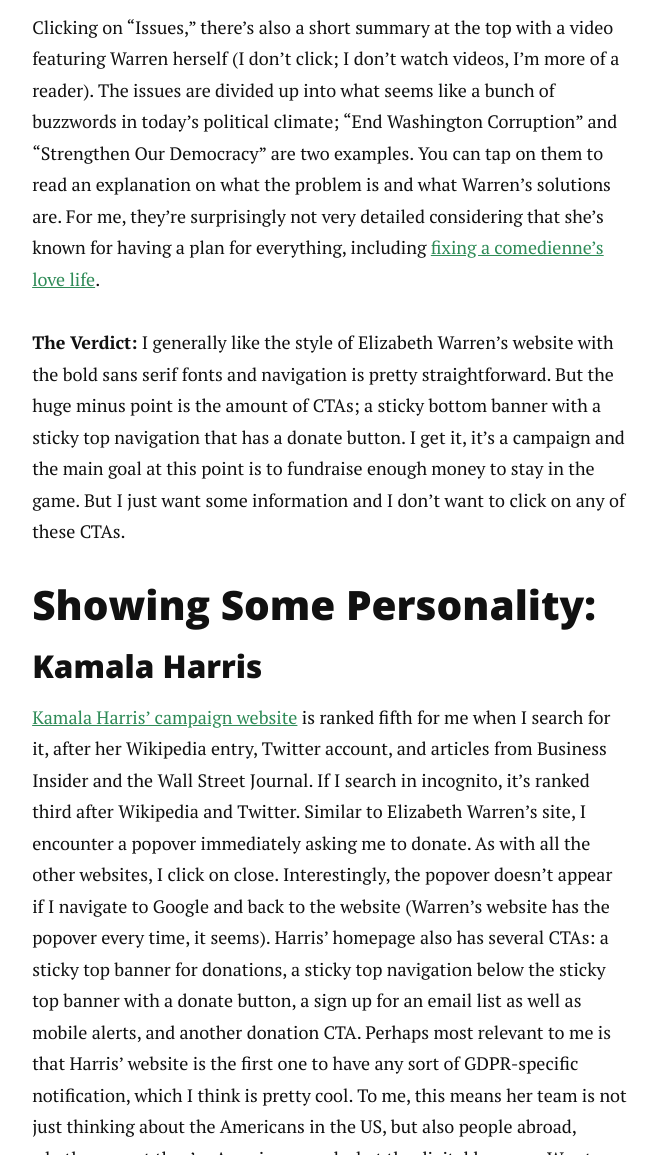
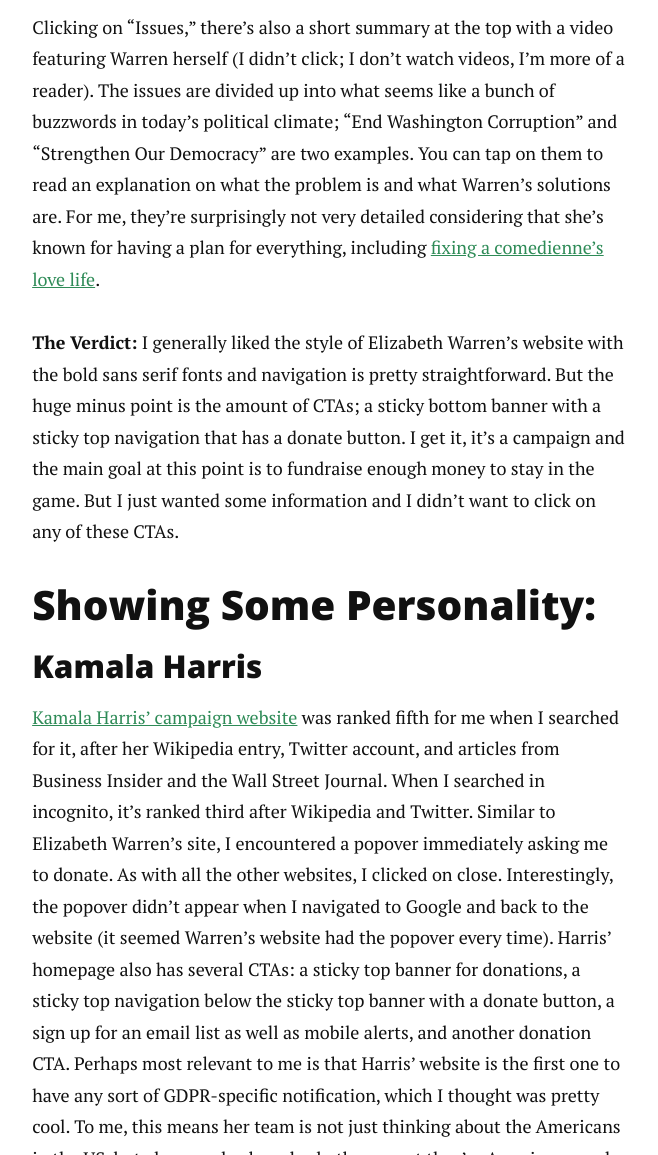
Before and after one commit to psannielee/blog, a Jekyll site: the page built from _posts/2019-07-30-what-5-democratic-candidates-websites-can-tell-you.md, in a window 1280 px wide and 1400 px high, scrolled down 11343 px. Shown: the part 245-1400 px from the top of the window, without its empty margins (310-968 px from the left). Built offline with Jekyll 4.4.1, drawn with Linux system fonts in a browser that asks for light colours; nearby versions of some CDN libraries; some of the changed text lies outside the part shown.

Commit message:
Corrected grammar in 26 July post and improved writing

```diff
--- a/_posts/2019-07-30-what-5-democratic-candidates-websites-can-tell-you.md
+++ b/_posts/2019-07-30-what-5-democratic-candidates-websites-can-tell-you.md
@@ -92,19 +92,19 @@
 ## Simple Yet Effective:
 ### Bernie Sanders
 
-Googling Bernie Sanders, I see that [his website](https://berniesanders.com/){:target="_blank"} is the third hit after his Wikipedia entry and Twitter account. That's fine. When I
-land on his site, the contrast to Joe Biden's site is really stark. There's a video playing in the background, the text is left aligned, and white space is used well. Signing up
+Googling Bernie Sanders, I saw that [his website](https://berniesanders.com/){:target="_blank"} is the third hit after his Wikipedia entry and Twitter account. That's fine. When I
+landed on his site, the contrast to Joe Biden's site is really stark. There's a video playing in the background, the text is left aligned, and white space is used well. Signing up
 to their mailing list is the most important CTA besides the donate button; Biden's website had some popover that didn't appear consistently and I couldn't tell when it would appear
 or not. Bernie's website does a much better job here; they're just asking you for your email first and will bombard you with information later. The only similarity is that Bernie's site
-is also red, white, and blue but it uses blue hues instead of only the three colors.
+is also red, white, and blue but it uses blue hues instead of only the three colors so that it is less obvious using a patriotic palette.
 
 ![Bernie Sanders' homepage and navigation](/assets/img/bernie_home_nav.jpg "Bernie Sanders' homepage and navigation")
 
-I really like the menu on Bernie's website&mdash;it's clear, concise, and I know exactly what to click on to get the information I want.
-When I navigate to issues, I see that it's a piece of cake to find what I'm looking for. There's an elevator pitch with Bernie's signature, and it kind of makes me laugh
+I really liked the menu on Bernie's website&mdash;it's clear, concise, and I knew exactly what to click on to get the information I wanted.
+When I navigated to issues, I saw that it's a piece of cake to find what I was looking for. There's an elevator pitch with Bernie's signature, and it kind of made me laugh
 because it's sort of like having an email with an image of someone's signature; everyone knows it's not real, but it's trying to be authentic.
 
-The issues on the page are concisely labeled in a blue field/button. There's no mistaking anything for something else and I don't have to dig around. Clicking through the various issues,
+The issues on the page are concisely labeled in a blue field/button. There's no mistaking anything for something else and I didn't have to dig around. Clicking through the various issues,
 each issue also has a short summary on top why Bernie thinks the issue is important. You can just imagine Bernie yelling these things at you.
 
 ![Bernie Sanders' issues page and footer](/assets/img/bernie_issues_footer.jpg "Bernie Sanders' issue page and footer")
@@ -113,14 +113,14 @@
 the "not the billionaires" statement is Bernie's thing, it fits well into who he is.
 
 **The Verdict:** Bernie's website feels a lot more modern than Joe Biden's. It's very direct and gets to the point, and it's clear that the people behind Bernie's website
-are more in touch with current tech trends. Usability is super easy and I know how to get the information I need quickly. It's simple, yet elegant and gets the job done.
+are more in touch with current tech trends. Usability is super easy and I knew how to get the information I needed quickly. It's simple, yet elegant and gets the job done.
 
 ## Call-to-Action Overload:
 ### Elizabeth Warren
 
-Googling candidates and finding their websites is an adventure. With Elizabeth Warren, when searching on my phone, her website is the second hit after her Wikipedia entry.
-I immediately see that her website has a slash in it, and all I can see is "/pocah," which has me immediately confused and thinking it could be another troll. Instead,
-I am led to [this page](https://elizabethwarren.com/pocahontas){:target="_blank"}, which is from her official campaign, and it tells how the domain owner of
+Googling candidates and finding their websites was an adventure. With Elizabeth Warren, when searching on my phone, her website was the second hit after her Wikipedia entry.
+I immediately saw that her website has a slash in it, and all I could see was "/pocah," which had me immediately confused and thinking it could be another troll. Instead,
+I was led to [this page](https://elizabethwarren.com/pocahontas){:target="_blank"}, which is from her official campaign, and it tells how the domain owner of
 Pocahontas.com redirected their site to the campaign website (I was half right that it had to do with trolling. For non-US people that aren't familiar with why this would
 happen, our idiot-in-chief nicknamed Warren "Pocahontas" after some controversy that she claimed to have Native American heritage). The page urges the domain
 owner to redirect to the National Indigenous Women's Resource Center instead and goes on to detail the real story of Pocahontas, explaining that "violence continues to devastate Native communities."
@@ -128,51 +128,51 @@
 
 ![Elizabeth Warren's landing page and homepage](/assets/img/warren_landing_home.jpg "Elizabeth Warren's landing page and homepage")
 
-Navigating to [her homepage](https://elizabethwarren.com/){:target="_blank"}, a popover immediately asks me if I want to donate. No, thank you, I am just looking for information, and your popover is really
+Navigating to [her homepage](https://elizabethwarren.com/){:target="_blank"}, a popover immediately asked me if I want to donate. No, thank you, I am just looking for information, and your popover is really
 annoying. I can only wonder what the effectiveness of that is, but then again, I don't think the majority of people seeking out candidate websites are comparing them like I am. After closing the
-popover, there's an annoying sticky banner on the bottom asking if I want to donate. NO. I clicked your popover away, do I really want to have this annoying banner there?! I get it, candidates
+popover, there's an annoying sticky banner on the bottom asking if I want to donate. NO. I clicked the popover away, do I really want to have this annoying banner there?! I get it, candidates
 need to raise money to stay in the race, but I am just looking for some information! In addition to the annoying sticky bottom banner, there's another banner at the top of the page urging me
-to attend or host a watch party for the debate. When I click on it, it leads to a page which leads to another page where I can sign up to volunteer. I'm seriously wondering at this point
+to attend or host a watch party for the debate. When I clicked on it, it led to a page which led to another page where I could sign up to volunteer. I was seriously wondering at this point
 what's more important for her campaign&mdash;volunteering or raising money? These banners are irritating, though luckily only the bottom one is sticky.
 
 ![Elizabeth Warren's CTAs](/assets/img/warren_ctas.jpg "Elizabeth Warren's CTAs")
 
 In addition to these two CTA banners, when you scroll down the home page a little bit, there's a carousel of inspiring text that then lands on "Will you join our fight in your neighborhood?" with
 the button "I'm all in" and the other option, "I'm not sure yet." OK, seriously, three CTAs on the homepage and nothing else but a video in the background like Bernie. Scrolling down the homepage and
-there's more actions for you to take: sign up for the email list, RSVP for events, find events near you, another "Join us" and "I'm in" CTA, and finally, another email list sign up CTA. I count a total
+there's more actions for you to take: sign up for the email list, RSVP for events, find events near you, another "Join us" and "I'm in" CTA, and finally, another email list sign up CTA. I counted a total
 of *seven* CTAs on the homepage, and that's not also counting the "Donate" button at the top right which is sticky with the rest of the top navigation.
 
-When I navigate to the hamburger menu, I like the big, bold font, the color scheme, and the clear menu item names. However, good Lord, there's *yet another* CTA to donate money built directly into
+When I navigated to the hamburger menu, I liked the big, bold font, the color scheme, and the clear menu item names. However, good Lord, there's *yet another* CTA to donate money built directly into
 the navigation menu. I get it, you want me to donate my money or time. I used to joke at my last job about integrating more pop-ups and more popovers for user retention, but Warren's website is
 giving me a run for my money.
 
 ![Elizabeth Warren's navigation and issues page](/assets/img/warren_nav_issues.jpg "Elizabeth Warren's navigation and issues page")
 
-Clicking on "Issues," there's also a short summary at the top with a video featuring Warren herself (I don't click; I don't watch videos, I'm more of a reader). The issues are divided up into
+Clicking on "Issues," there's also a short summary at the top with a video featuring Warren herself (I didn't click; I don't watch videos, I'm more of a reader). The issues are divided up into
 what seems like a bunch of buzzwords in today's political climate; "End Washington Corruption" and "Strengthen Our Democracy" are two examples. You can tap on them to read an explanation on what the problem
 is and what Warren's solutions are. For me, they're surprisingly not very detailed considering that she's known for having a plan for everything, including
 [fixing a comedienne's love life](https://www.npr.org/2019/05/20/724935521/sen-elizabeth-warren-has-a-plan-for-everything-including-your-love-life){:target="_blank"}.
 
-**The Verdict:** I generally like the style of Elizabeth Warren's website with the bold sans serif fonts and navigation is pretty straightforward. But the huge minus point is the amount of CTAs;
+**The Verdict:** I generally liked the style of Elizabeth Warren's website with the bold sans serif fonts and navigation is pretty straightforward. But the huge minus point is the amount of CTAs;
 a sticky bottom banner with a sticky top navigation that has a donate button. I get it, it's a campaign and the main goal at this point is to fundraise enough money to stay in the game. But I just
-want some information and I don't want to click on any of these CTAs.
+wanted some information and I didn't want to click on any of these CTAs.
 
 ## Showing Some Personality:
 ### Kamala Harris
 
-[Kamala Harris' campaign website](https://kamalaharris.org/){:target="_blank"} is ranked fifth for me when I search for it, after her Wikipedia entry, Twitter account, and articles from Business Insider and the Wall Street Journal. If I search
-in incognito, it's ranked third after Wikipedia and Twitter. Similar to Elizabeth Warren's site, I encounter a popover immediately asking me to donate. As with all the other websites, I click on close.
-Interestingly, the popover doesn't appear if I navigate to Google and back to the website (Warren's website has the popover every time, it seems). Harris' homepage also has several CTAs: a sticky
+[Kamala Harris' campaign website](https://kamalaharris.org/){:target="_blank"} was ranked fifth for me when I searched for it, after her Wikipedia entry, Twitter account, and articles from Business Insider and the Wall Street Journal. When I searched
+in incognito, it's ranked third after Wikipedia and Twitter. Similar to Elizabeth Warren's site, I encountered a popover immediately asking me to donate. As with all the other websites, I clicked on close.
+Interestingly, the popover didn't appear when I navigated to Google and back to the website (it seemed Warren's website had the popover every time). Harris' homepage also has several CTAs: a sticky
 top banner for donations, a sticky top navigation below the sticky top banner with a donate button, a sign up for an email list as well as mobile alerts, and another donation CTA.
-Perhaps most relevant to me is that Harris' website is the first one to have any sort of GDPR-specific notification, which I think is pretty cool. To me, this means her team is not just
+Perhaps most relevant to me is that Harris' website is the first one to have any sort of GDPR-specific notification, which I thought was pretty cool. To me, this means her team is not just
 thinking about the Americans in the US, but also people abroad, whether or not they're Americans, and what the digital laws are. Way to respect GDPR.
 
 ![Kamala Harris' CTA and homepage](/assets/img/harris_cta_home.jpg "Kamala Harris' CTA and homepage")
 
-When I click on the menu, I notice a few things. First, the "En español" option is at the top, which I guess makes sense for a senator from California. I'm not quite sure where to get policy details,
-but reading all of the points, it's process of elimination that it's "Our America." The one thing I find really interesting is that the menu links to various social media accounts, including
+When I clicked on the menu, I noticed a few things. First, the "En español" option is at the top, which I guess makes sense for a senator from California. I wasn't quite sure where to get policy details,
+but reading all of the points, it was process of elimination that it's "Our America." The one thing I found really interesting is that the menu links to various social media accounts, including
 [Medium](https://medium.com/@KamalaHarris){:target="_blank"} and [Spotify](https://open.spotify.com/user/kamalaharris){:target="_blank"} (her summer playlist is pretty dope, even if it's not my
-usual taste in music). When I get to the page where I can find policy issues, I notice there's a lot of white space and the headlines for each section almost appear smaller than "Read more." Regardless,
+usual taste in music). When I got to the page where I could find policy issues, I noticed there's a lot of white space and the headlines for each section almost appear smaller than "Read more." Regardless,
 it's pretty easy to find the issues that are important to me.
 
 ![Kamala Harris' navigation and issues page](/assets/img/harris_nav_issues.jpg "Kamala Harris' navigation and issues page")
@@ -182,20 +182,20 @@
 get into how Harris wants to solve these issues, these are very concrete plans. Of course, passing legislation as president would be difficult if you can't get Congress on board, but that discussion is
 for another day.
 
-**The Verdict:** Kamala Harris' website doesn't feel as sophisticated as Elizabeth Warren or Bernie Sanders' sites, but it still feels modern and up-to-date. Much like Warren's website, I quite like
-the color scheme and the fonts. Harris uses serif fonts with long text, which I find is a bit easier to read when dealing with long text. I also appreciate the personal touch with the Spotify account and the
+**The Verdict:** Kamala Harris' website doesn't feel as sophisticated as Elizabeth Warren or Bernie Sanders' sites, but it still feels modern and up-to-date. Much like Warren's website, I quite liked
+the color scheme and the fonts. Harris uses serif fonts with long text, which I find is a bit easier to read when dealing with long text. I also appreciated the personal touch with the Spotify account and the
 amount of detail some of her policy proposals have. The CTAs are somewhat distracting, but less so than Warren's.
 
 ## On Point Personal Branding:
 ### Pete Buttigieg
 
-When I search for [Pete Buttigieg's website](https://peteforamerica.com/){:target="_blank"}, the first thing that strikes me is that it's the first hit, not his Wikipedia page or Twitter account. I'm not
-exactly sure why, but I suspect it might be because he's lesser known, being the mayor of South Bend, Indiana, than any of the four other candidates above. My other thought might be because he's the only
+When I searched for [Pete Buttigieg's website](https://peteforamerica.com/){:target="_blank"}, the first thing that struck me is that it's the first hit, not his Wikipedia page or Twitter account. I wasn't
+exactly sure why, but I suspected it might be because being the mayor of South Bend, Indiana, he's lesser known than any of the four other candidates above. My other thought was that he's the only
 millennial in the group and may actually have a really good team of people who understand SEO.
 
-My first impression is that the website color scheme is reminiscent of universities in the US, specifically Notre Dame, or of the US Navy. Interestingly, both Notre Dame and the US navy are relevant to Buttigieg's
-story&emdash;his parents were professors at Notre Dame and he served in the US Navy. Nice work if this was the intent, though I'm unsure if a voter who wasn't familiar with his story would get this. To be
-fair, my other thought was that the colors remind me of Ravenclaw House, but alas, Buttigieg's husband mentioned he
+My first impression is that the website color scheme is reminiscent of universities in the US, specifically Notre Dame, or of the US Navy. Interestingly, both Notre Dame and the US Navy are relevant to Buttigieg's
+story&mdash;his parents were professors at Notre Dame and he served in the US Navy. Nice work if this was the intent, though I'm unsure if a voter who isn't familiar with his story would get this. To be
+fair, my other thought was that the colors reminded me of Ravenclaw House, but alas, Buttigieg's husband mentioned he
 [took the official Pottermore quiz and is a Hufflepuff](https://thehill.com/blogs/in-the-know/in-the-know/434422-pete-buttigieg-is-a-hufflepuff-husband-reveals){:target="_blank"}.
 
 ![Pete Buttigieg's homepage and navigation](/assets/img/buttigieg_home_nav.jpg "Pete Buttigieg's homepage and navigation")
@@ -204,12 +204,12 @@
 he is one of two candidates to have served.
 
 Finding information on Buttigieg's site is straightforward in the navigation menu, but becomes confusing on the actual page. There is a top level categorization of issues: Freedom, Security, Democracy.
-But where would I find something on climate change? Turns out it's under security, which makes sense when I *really* think about it, but unfortunately is not obvious at first glance. Similar to Harris'
-site, Buttigieg has some detailed plans that you can find after digging a bit, specifically on racial justice and organized labor. It's all helpful information if not the best organized.
+But where would I find something on climate change? Turns out it's under security, which makes sense when I *really* thought about it, but unfortunately is not obvious at first glance. Similar to Harris'
+site, Buttigieg has some detailed plans that you can find after digging a bit, specifically on racial justice and organized labor. It's all helpful information, though not the best organized.
 
 ![Pete Buttigieg's issues page](/assets/img/buttigieg_issues.jpg "Pete Buttigieg's issues page")
 
-Lastly, one particular aspect I absolutely love about Buttigieg's site is the [design toolkit](https://design.peteforamerica.com/){:target="_blank"}. It's linked in the navigation menu and is on a subdomain, but it has all of the assets you could possibly
+Lastly, one particular aspect I absolutely loved about Buttigieg's site is the [design toolkit](https://design.peteforamerica.com/){:target="_blank"}. It's linked in the navigation menu and is on a subdomain, but it has all of the assets you could possibly
 need to create a Buttigieg-branded grassroots campaign. It has the color scheme, the typeface (turns out they use Aktiv Grotesk Extended, Industry, and Domaine Text), and logos, even ones for LGBTQ Pride
 (he is the first openly gay person running for president).
 
```
Also changed, not shown: other parts of _posts/2019-07-30-what-5-democratic-candidates-websites-can-tell-you.md (+6 -3 lines).
